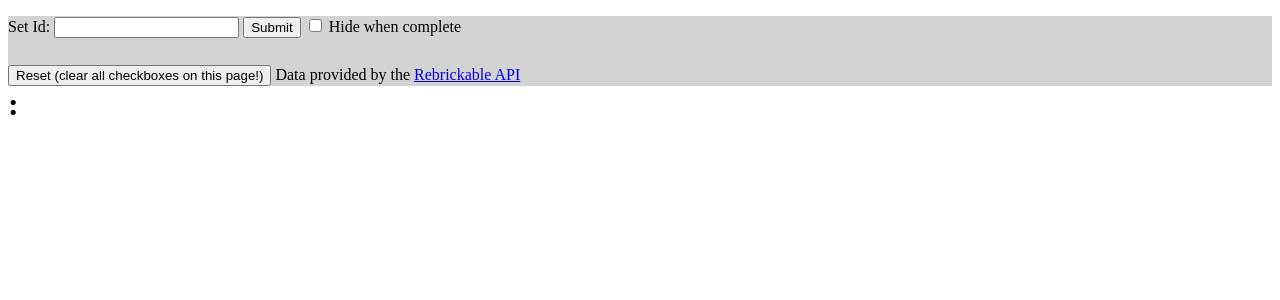
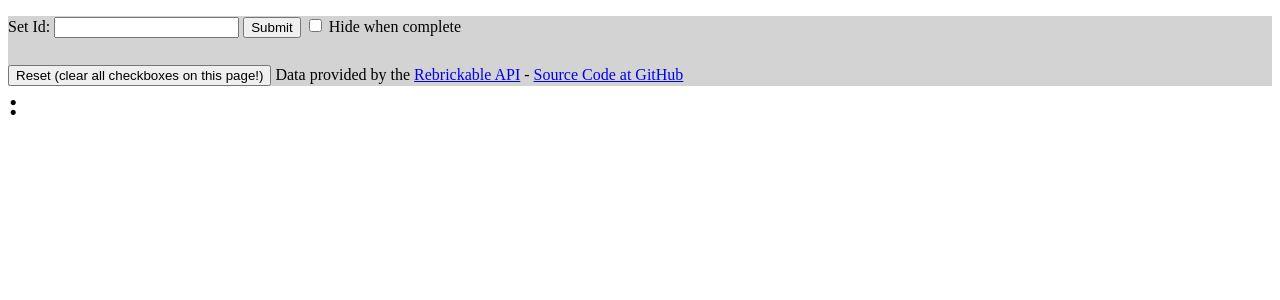
Before and after one commit to jgoewert/legochecklist, a Django app: template checklist/templates/index.html in a window 1280 px wide. Shown: the top 300 px of the page. Run offline with Django 4.2, Linux system fonts and the light colour scheme; the template is opened without the code that fills it, so the values that code supplies are empty.

Commit message:
Add URL to Sourcecode on index template

```diff
--- a/checklist/templates/index.html
+++ b/checklist/templates/index.html
@@ -151,7 +151,7 @@
         complete</label><br />
     </form>
     <input class="reset" type="reset" onclick="reset()" value="Reset (clear all checkboxes on this page!)"></input>
-    Data provided by the <a href="https://rebrickable.com/api/">Rebrickable API</a>
+    Data provided by the <a href="https://rebrickable.com/api/">Rebrickable API</a> - <a href="https://github.com/jgoewert/legochecklist">Source Code at GitHub</a>
   </div>
   <h1>{{ set_id }} : {{ set_name }}</h1>
   <div class="pieces clearfix">
```
